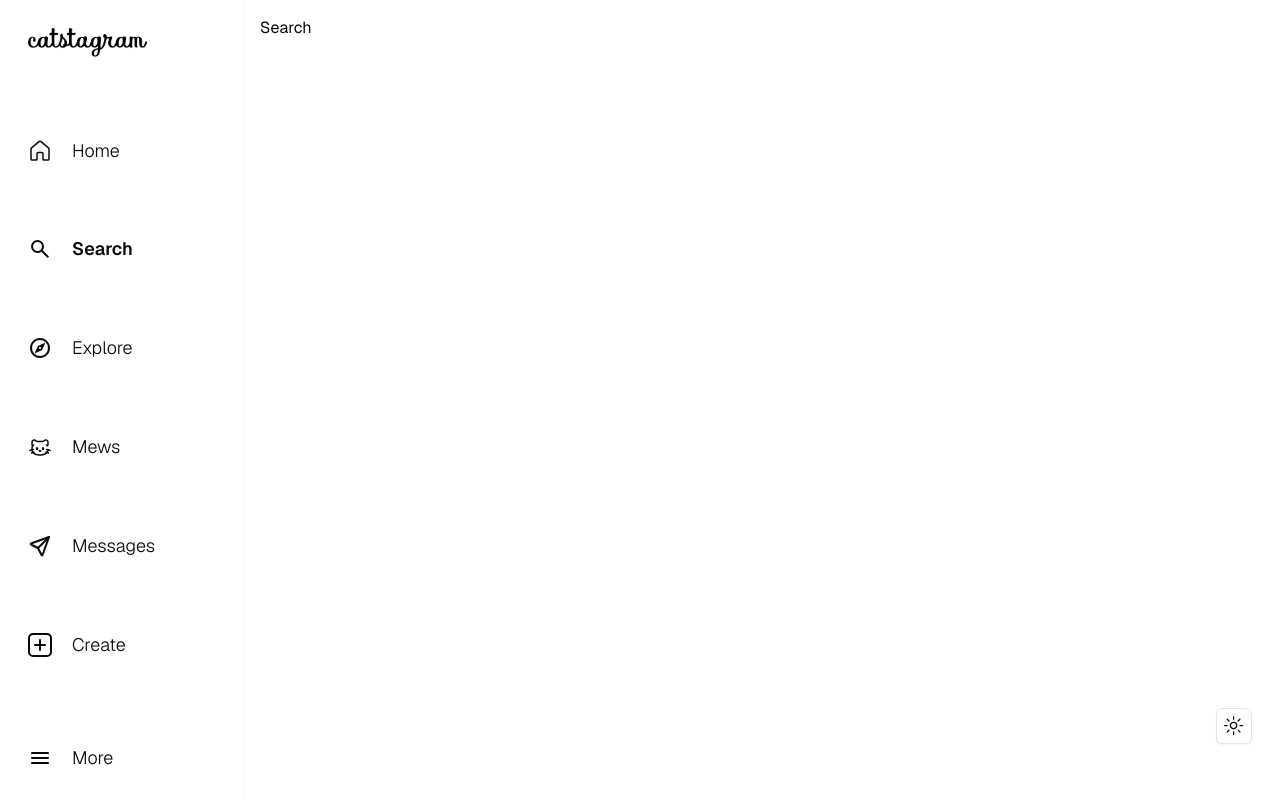
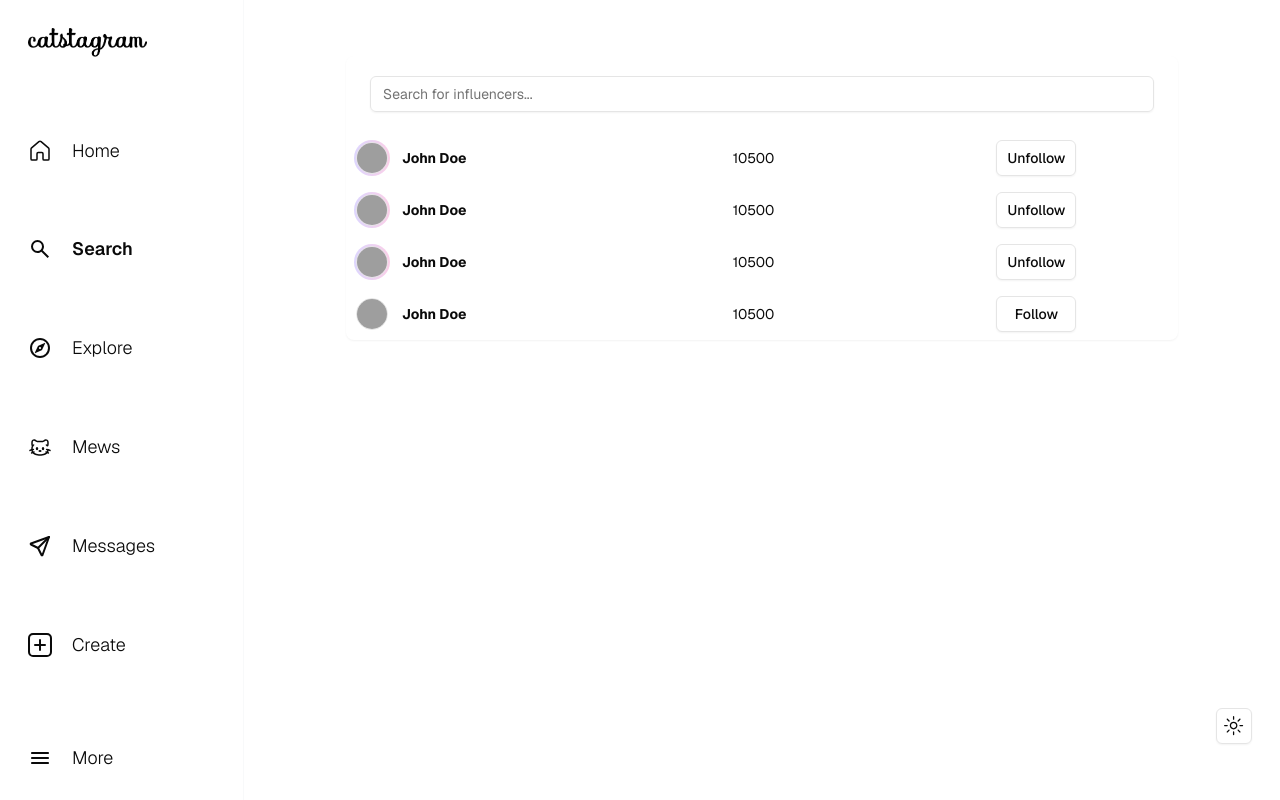
Before and after one commit to Armive/Catstagram, a Next.js app: page /search in a window 1280 px wide. Built offline with nearby package versions, Linux system fonts and the light colour scheme; grey boxes are pictures that could not be loaded; what @midudev/tailwind-animations would draw is missing.

Commit message:
Upload search in seach page

```diff
--- a/app/(protected)/search/page.tsx
+++ b/app/(protected)/search/page.tsx
@@ -1,7 +1,53 @@
-export default function Search() {
+import { Input } from "@/components/ui/input";
+import { Table, TableBody } from "@/components/ui/table";
+import { SearchItem } from "@/components/SearchItem";
+
+export default function Component() {
   return (
-    <div>
-      <p>Search</p>
+    <div className="max-w-4xl mx-auto px-4 sm:px-6 lg:px-8 py-10">
+      <div className="bg-background rounded-lg shadow-sm overflow-hidden">
+        <div className="px-4 py-5 sm:px-6">
+          <div className="flex items-center">
+            <div className="flex-1">
+              <Input
+                type="search"
+                placeholder="Search for influencers..."
+                className="w-full"
+              />
+            </div>
+          </div>
+        </div>
+        <div className="overflow-auto">
+          <Table>
+            <TableBody className="border-none">
+              <SearchItem
+                name="John Doe"
+                isFollowed={true}
+                followers={10500}
+                latestReels={true}
+              />
+              <SearchItem
+                name="John Doe"
+                isFollowed={true}
+                followers={10500}
+                latestReels={true}
+              />
+              <SearchItem
+                name="John Doe"
+                isFollowed={true}
+                followers={10500}
+                latestReels={true}
+              />
+              <SearchItem
+                name="John Doe"
+                isFollowed={false}
+                followers={10500}
+                latestReels={false}
+              />
+            </TableBody>
+          </Table>
+        </div>
+      </div>
     </div>
   );
 }
--- a/components/MoreBar/index.tsx
+++ b/components/MoreBar/index.tsx
@@ -40,32 +40,35 @@ export function MoreBar() {
         </DropdownMenuLabel>
         <DropdownMenuSeparator />
         <DropdownMenuGroup>
-          <DropdownMenuItem className="flex gap-2">
+          <DropdownMenuItem className="flex gap-2 cursor-pointer">
             <SettingsIcon />
             <span>Settings</span>
           </DropdownMenuItem>
-          <DropdownMenuItem className="flex gap-2">
+          <DropdownMenuItem className="flex gap-2 cursor-pointer">
             <ActivityIcon />
             <span>Your Activity</span>
           </DropdownMenuItem>
-          <DropdownMenuItem className="flex gap-2">
+          <DropdownMenuItem className="flex gap-2 cursor-pointer">
             <SavedIcon />
             <span>Saved</span>
           </DropdownMenuItem>
-          <DropdownMenuItem className="flex gap-2">
+          <DropdownMenuItem className="flex gap-2 cursor-pointer">
             <FlagIcon />
             <span>Report A Problem</span>
           </DropdownMenuItem>
         </DropdownMenuGroup>
 
         <DropdownMenuSeparator />
-        <DropdownMenuItem className="flex gap-2">
+        <DropdownMenuItem className="flex gap-2 cursor-pointer">
           <SwitchIcon />
           <span>Switch Accounts</span>
         </DropdownMenuItem>
         <DropdownMenuSeparator />
 
-        <DropdownMenuItem className="flex gap-2" onClick={() => logOut()}>
+        <DropdownMenuItem
+          className="flex gap-2 cursor-pointer"
+          onClick={() => logOut()}
+        >
           <LogOutIcon />
           <span>Log out</span>
         </DropdownMenuItem>
--- a/components/NavItem/index.tsx
+++ b/components/NavItem/index.tsx
@@ -30,7 +30,7 @@ export const BarItem = ({
             <TooltipTrigger>
               <div
                 className={clsx(
-                  "flex justify-center items-center  gap-5 duration-75",
+                  "flex justify-center items-center  gap-5 duration-7x5",
                   {
                     "font-semibold": pathname === href,
                     "font-light ": pathname !== href,
--- a/components/Post/index.tsx
+++ b/components/Post/index.tsx
@@ -5,15 +5,30 @@ import { BookMarkIcon, FlagIcon, HeartIcon, SendIcon } from "../icons";
 import Image from "next/image";
 import { ReportComponent } from "../ReportBar";
 import { useState } from "react";
-import { createClient } from "@/utils/supabase/server";
+import Link from "next/link";
+import { Button } from "../ui/button";
 
-export  function Post({ url,title, description,hearts, visualisations, user }: { url: string , user:{id:string, first_name:'text', name:string}, title: string, description:string, hearts: number, visualisations: number}) {
-  const [isHeartIconPressed, setIsHeartIconPressed] = useState(false)
-  const [isBookMarkIconPressed, setIsBookMarkIconPressed] = useState(false)
+export function Post({
+  url,
+  title,
+  description,
+  hearts,
+  visualisations,
+  user,
+}: {
+  url: string;
+  user: { id: string; first_name: "text"; name: string };
+  title: string;
+  description: string;
+  hearts: number;
+  visualisations: number;
+}) {
+  const [isHeartIconPressed, setIsHeartIconPressed] = useState(false);
+  const [isBookMarkIconPressed, setIsBookMarkIconPressed] = useState(false);
 
   return (
     <div className="max-w-sm md:mx-auto w-[350px] sm:w-[450px]  relative ">
-      <div className="border rounded-lg flex justify-center items-center flex-col	  px-5 sm:px-10 gap-2 py-3">
+      <div className="border rounded-lg flex justify-center items-center flex-col	  px-5 sm:px-10  py-3">
         <div className="flex items-center justify-between px-3 py-2 ">
           <div className="flex items-center space-x-2  gap-3 ">
             <Avatar>
@@ -22,10 +37,14 @@ export  function Post({ url,title, description,hearts, visualisations, user }: {
                 src="ht"
                 className="object-cover"
               />
-              <AvatarFallback>{user.name[0] || user.first_name[0]}</AvatarFallback>
+              <AvatarFallback>
+                {user.name[0] || user.first_name[0]}
+              </AvatarFallback>
             </Avatar>
             <section className="flex justify-between gap-8">
-              <span className="font-semibold text-sm">{user.name || user.first_name}</span>
+              <span className="font-semibold text-sm">
+                {user.name || user.first_name}
+              </span>
               <ReportComponent />
             </section>
           </div>
@@ -61,8 +80,8 @@ export  function Post({ url,title, description,hearts, visualisations, user }: {
             />
           </div>
 
-          <div className="text-sm text-foreground flex">
-            <span>View all comments</span>
+          <div className="text-sm text-foreground flex justify-center gap-2 p-2">
+            <Link href="/about">View all comments</Link>
           </div>
           <div className="flex items-center space-x-2">
             <Avatar>
@@ -73,11 +92,15 @@ export  function Post({ url,title, description,hearts, visualisations, user }: {
               />
               <AvatarFallback>ML</AvatarFallback>
             </Avatar>
-            <Input
-              className="flex-grow text-sm"
-              placeholder="Add a comment..."
-            />
-            <SendIcon />
+            <div className="border-border border flex items-center  h-9 rounded-md">
+              <Input
+                className="flex-grow text-sm border-none outline-none "
+                placeholder="Add a comment..."
+              />
+              <Button size="sm" variant="ghost">
+                <SendIcon />
+              </Button>
+            </div>
           </div>
         </div>
       </div>
--- /dev/null
+++ b/components/SearchItem/index.tsx
@@ -0,0 +1,39 @@
+import { Avatar, AvatarFallback, AvatarImage } from "../ui/avatar";
+import { Button } from "../ui/button";
+import { TableCell, TableRow } from "../ui/table";
+
+export function SearchItem({
+  name,
+  isFollowed,
+  followers,
+  latestReels,
+}: {
+  name: string;
+  isFollowed: boolean;
+  followers: number;
+  latestReels: Boolean;
+}) {
+  return (
+    <TableRow className="border-none  cursor-pointer">
+      <TableCell className="font-medium">
+        <div className="flex items-center gap-3 ">
+          <div
+            className={`w-9 h-9 ${latestReels ? "bg-gradient-to-r from-violet-200 to-pink-200" : " "}  rounded-full flex justify-center items-center`}
+          >
+            <Avatar className="w-8 h-8 border">
+              <AvatarImage src="https://github.com/guaudev.png" />
+              <AvatarFallback>{name}</AvatarFallback>
+            </Avatar>
+          </div>
+          <span className="font-bold">{name}</span>
+        </div>
+      </TableCell>
+      <TableCell>{followers}</TableCell>
+      <TableCell className="flex justify-center">
+        <Button variant="outline" className="h-9 w-20">
+          {isFollowed ? "Unfollow" : "Follow"}
+        </Button>
+      </TableCell>
+    </TableRow>
+  );
+}
--- /dev/null
+++ b/components/ui/table.tsx
@@ -0,0 +1,120 @@
+import * as React from "react"
+
+import { cn } from "@/lib/utils"
+
+const Table = React.forwardRef<
+  HTMLTableElement,
+  React.HTMLAttributes<HTMLTableElement>
+>(({ className, ...props }, ref) => (
+  <div className="relative w-full overflow-auto">
+    <table
+      ref={ref}
+      className={cn("w-full caption-bottom text-sm", className)}
+      {...props}
+    />
+  </div>
+))
+Table.displayName = "Table"
+
+const TableHeader = React.forwardRef<
+  HTMLTableSectionElement,
+  React.HTMLAttributes<HTMLTableSectionElement>
+>(({ className, ...props }, ref) => (
+  <thead ref={ref} className={cn("[&_tr]:border-b", className)} {...props} />
+))
+TableHeader.displayName = "TableHeader"
+
+const TableBody = React.forwardRef<
+  HTMLTableSectionElement,
+  React.HTMLAttributes<HTMLTableSectionElement>
+>(({ className, ...props }, ref) => (
+  <tbody
+    ref={ref}
+    className={cn("[&_tr:last-child]:border-0", className)}
+    {...props}
+  />
+))
+TableBody.displayName = "TableBody"
+
+const TableFooter = React.forwardRef<
+  HTMLTableSectionElement,
+  React.HTMLAttributes<HTMLTableSectionElement>
+>(({ className, ...props }, ref) => (
+  <tfoot
+    ref={ref}
+    className={cn(
+      "border-t bg-muted/50 font-medium [&>tr]:last:border-b-0",
+      className
+    )}
+    {...props}
+  />
+))
+TableFooter.displayName = "TableFooter"
+
+const TableRow = React.forwardRef<
+  HTMLTableRowElement,
+  React.HTMLAttributes<HTMLTableRowElement>
+>(({ className, ...props }, ref) => (
+  <tr
+    ref={ref}
+    className={cn(
+      "border-b transition-colors hover:bg-muted/50 data-[state=selected]:bg-muted",
+      className
+    )}
+    {...props}
+  />
+))
+TableRow.displayName = "TableRow"
+
+const TableHead = React.forwardRef<
+  HTMLTableCellElement,
+  React.ThHTMLAttributes<HTMLTableCellElement>
+>(({ className, ...props }, ref) => (
+  <th
+    ref={ref}
+    className={cn(
+      "h-10 px-2 text-left align-middle font-medium text-muted-foreground [&:has([role=checkbox])]:pr-0 [&>[role=checkbox]]:translate-y-[2px]",
+      className
+    )}
+    {...props}
+  />
+))
+TableHead.displayName = "TableHead"
+
+const TableCell = React.forwardRef<
+  HTMLTableCellElement,
+  React.TdHTMLAttributes<HTMLTableCellElement>
+>(({ className, ...props }, ref) => (
+  <td
+    ref={ref}
+    className={cn(
+      "p-2 align-middle [&:has([role=checkbox])]:pr-0 [&>[role=checkbox]]:translate-y-[2px]",
+      className
+    )}
+    {...props}
+  />
+))
+TableCell.displayName = "TableCell"
+
+const TableCaption = React.forwardRef<
+  HTMLTableCaptionElement,
+  React.HTMLAttributes<HTMLTableCaptionElement>
+>(({ className, ...props }, ref) => (
+  <caption
+    ref={ref}
+    className={cn("mt-4 text-sm text-muted-foreground", className)}
+    {...props}
+  />
+))
+TableCaption.displayName = "TableCaption"
+
+export {
+  Table,
+  TableHeader,
+  TableBody,
+  TableFooter,
+  TableHead,
+  TableRow,
+  TableCell,
+  TableCaption,
+}
```
